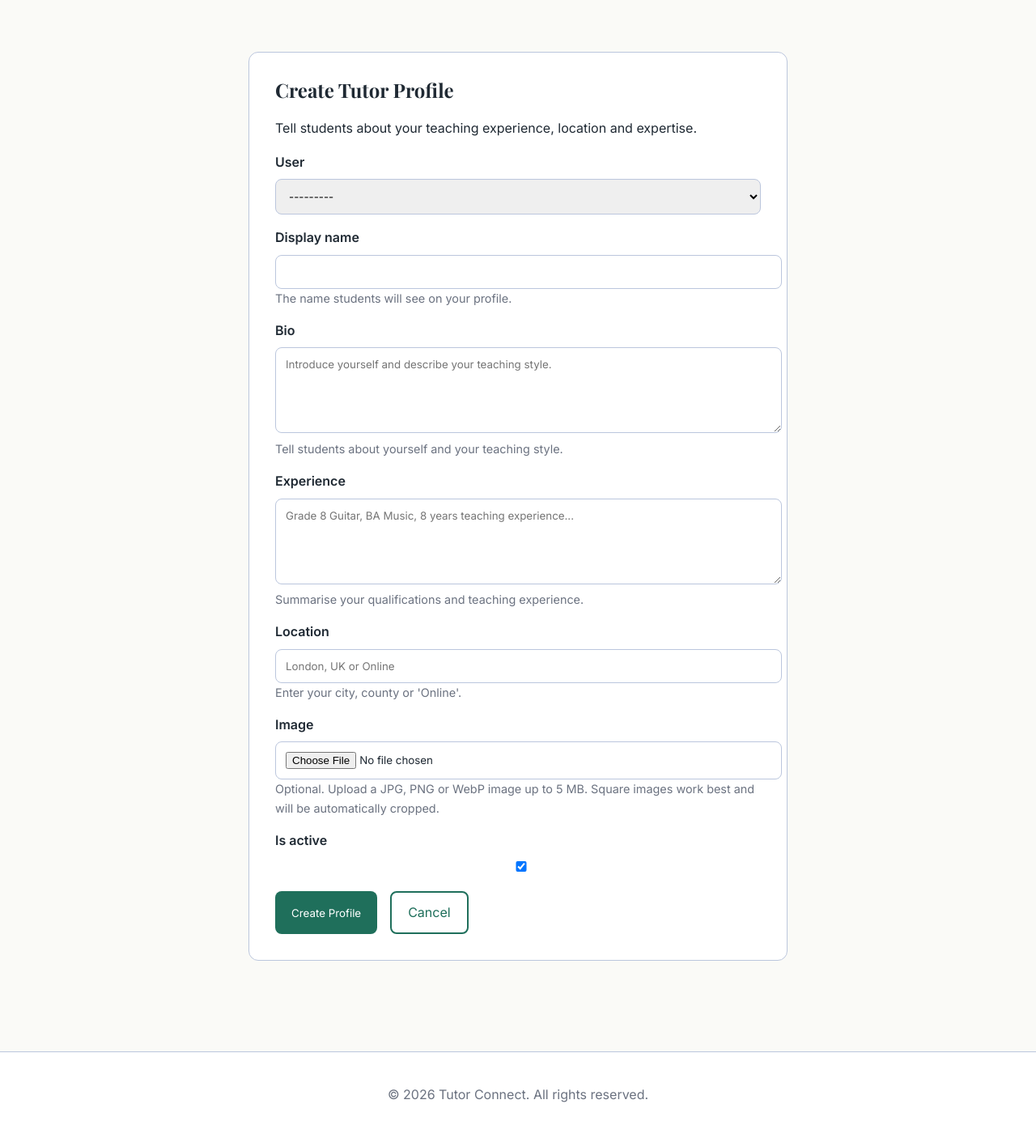
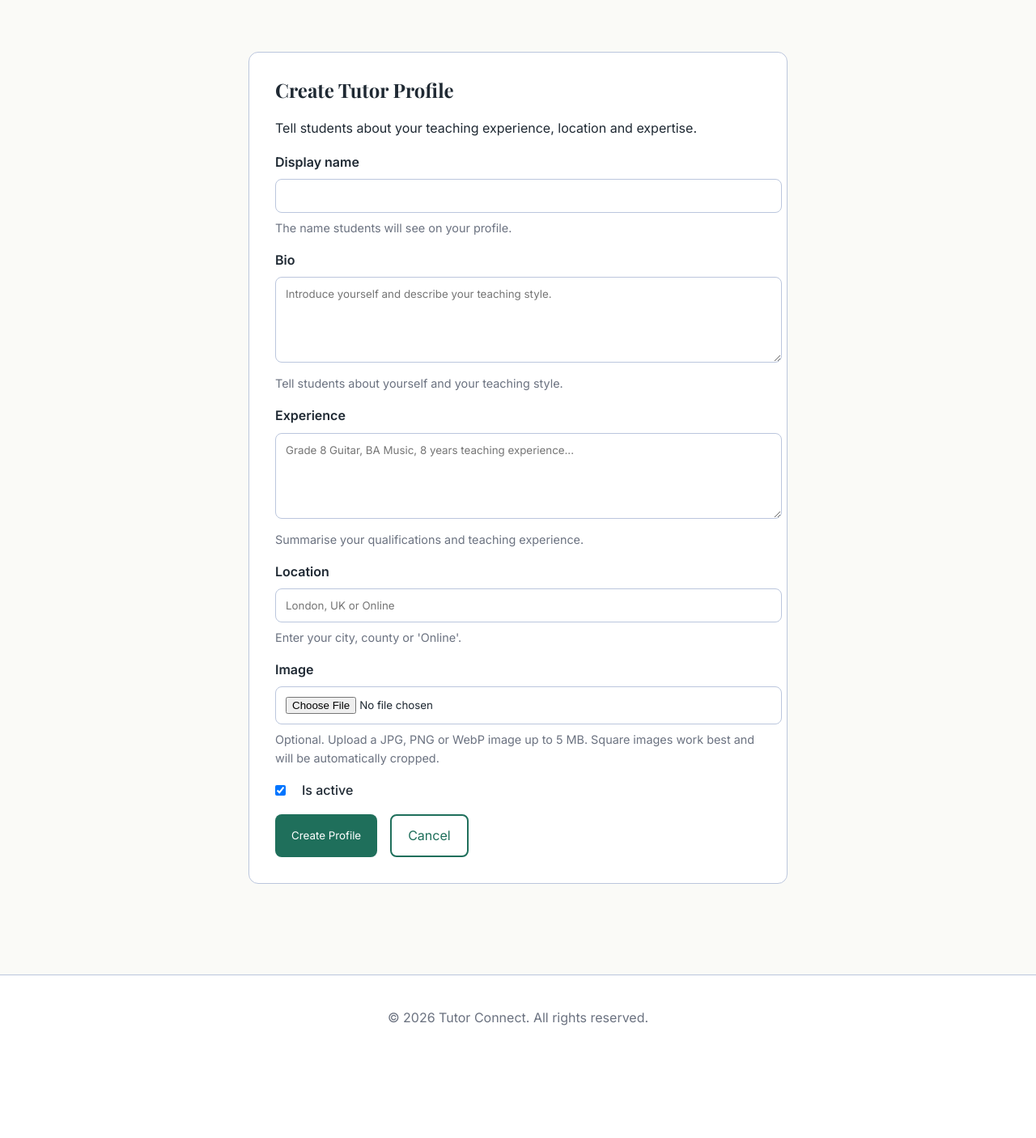
Before and after one commit to JamesBirchall-dev/MSP-4-Tutor-Connect, a Django app: page /tutors/create/ in a window 1280 px wide. Shown: the part 85-1491 px from the top of the page at 81% size. After the commit the page ends 1352 px from the top, so only its background shows below. Run offline with Django 5.2, Linux system fonts and the light colour scheme; data comes from the database, SQL or seed files in the repository.

Commit message:
UI/UX - Tutor Form - forms.py remove user from create and edit progile. Stlye checkboxes for alignment

```diff
--- a/static/css/style.css
+++ b/static/css/style.css
@@ -182,13 +182,41 @@ errorlist li {
 }
 
 .helptext {
-    color: var(--color-muted);
+    display: block;
+    margin-top: 0.4rem;
     font-size: 0.9rem;
+    color: var(--color-muted)
 }
 
 .invalid-feedback,
 .form-error {
     color: var(--color-error);
+}
+
+
+.checkbox-label {
+    display: flex;
+    align-items: center;
+    gap: 0.75rem;
+    cursor: pointer;
+    font-weight: 500;
+}
+
+.checkbox-label input[type="checkbox"] {
+    width: auto;
+    margin: 0;
+}
+/* Form group styling for checkboxes */
+.form-group input[type="checkbox"] {
+    width: auto;
+    margin-right: 0.5rem;
+}
+
+.form-group label[for$="-clear_id"] {
+    display: inline-flex;
+    align-items: center;
+    gap: 0.5rem;
+    font-weight: 500;
 }
 
 /* Footer styling */
--- a/templates/tutors/tutor_form.html
+++ b/templates/tutors/tutor_form.html
@@ -28,11 +28,22 @@
 {% for field in form %}
     <div class="form-group">
 
+        {% if field.field.widget.input_type == "checkbox" %}
+
+            <label class="checkbox-label" for="{{ field.id_for_label }}">
+                {{ field }}
+                {{ field.label }}
+            </label>
+
+        {% else %}
+
             <label for="{{ field.id_for_label }}">
                 {{ field.label }}
             </label>
 
             {{ field }}
+
+        {% endif %}
 
         {% if field.help_text %}
             <div class="helptext">
--- a/tutors/forms.py
+++ b/tutors/forms.py
@@ -22,7 +22,6 @@ class TutorProfileForm(forms.ModelForm):
         """
         model = TutorProfile
         fields = [
-            "user",
             "display_name",
             "bio",
             "experience",
@@ -88,9 +87,10 @@ class TutorProfileForm(forms.ModelForm):
         """
         image = self.cleaned_data.get("image")
 
-        if image and image.size > 5 * 1024 * 1024:
-            raise forms.ValidationError(
-                "Image must be 5 MB or smaller."
-            )
+        if image and hasattr(image, "size"):
+            if image.size > 5 * 1024 * 1024:
+                raise forms.ValidationError(
+                    "Image must be 5 MB or smaller."
+                )
 
         return image
--- a/tutors/views.py
+++ b/tutors/views.py
@@ -51,55 +51,49 @@ def tutor_detail(request, pk):
 
 
 def tutor_create(request):
-    """
-    Create a new tutor profile using TutorProfileForm.
-
-    - Handles GET (empty form)
-    - Handles POST (form submission + validation)
-
-    Template:
-        tutors/tutor_form.html
-    """
+    """Create a new tutor profile using TutorProfileForm."""
     if request.method == "POST":
         form = TutorProfileForm(request.POST, request.FILES)
+
         if form.is_valid():
-            tutor = form.save()
-            return redirect("tutors:tutor_detail", pk=tutor.pk)
+            tutor = form.save(commit=False)
+            tutor.user = request.user
+            tutor.save()
+            return redirect("dashboard")
     else:
         form = TutorProfileForm()
-
-    return render(request, "tutors/tutor_form.html", {"form": form})
-
-
-def tutor_update(request, pk):
-    """
-    Update an existing tutor profile.
-
-    Args:
-        pk (int): Primary key of the tutor profile to update.
-
-    - Pre-fills form with existing tutor data
-    - Saves changes on valid POST submission
-
-    Template:
-        tutors/tutor_form.html
-    """
-    tutor = get_object_or_404(TutorProfile, pk=pk)
-
-    if request.method == "POST":
-        tutor.display_name = request.POST["display_name"]
-        tutor.bio = request.POST["bio"]
-        tutor.experience = request.POST["experience"]
-        tutor.location = request.POST["location"]
-        tutor.save()
-
-        return redirect("tutors:tutor_detail", pk=tutor.pk)
 
     return render(
         request,
         "tutors/tutor_form.html",
         {
-            "form": TutorProfileForm(instance=tutor),
+            "form": form,
+        },
+    )
+
+
+def tutor_update(request, pk):
+    """Update an existing tutor profile."""
+    tutor = get_object_or_404(TutorProfile, pk=pk)
+
+    if request.method == "POST":
+        form = TutorProfileForm(
+            request.POST,
+            request.FILES,
+            instance=tutor,
+        )
+
+        if form.is_valid():
+            form.save()
+            return redirect("dashboard")
+    else:
+        form = TutorProfileForm(instance=tutor)
+
+    return render(
+        request,
+        "tutors/tutor_form.html",
+        {
+            "form": form,
             "tutor": tutor,
         },
     )
```
Lines whose indentation alone changed are shown as unchanged.
